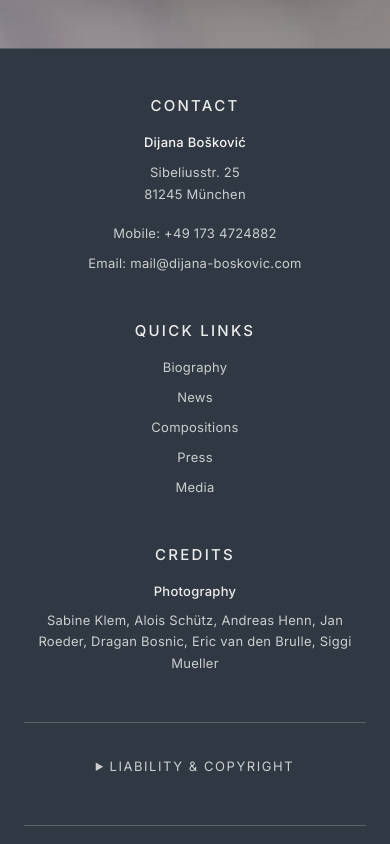
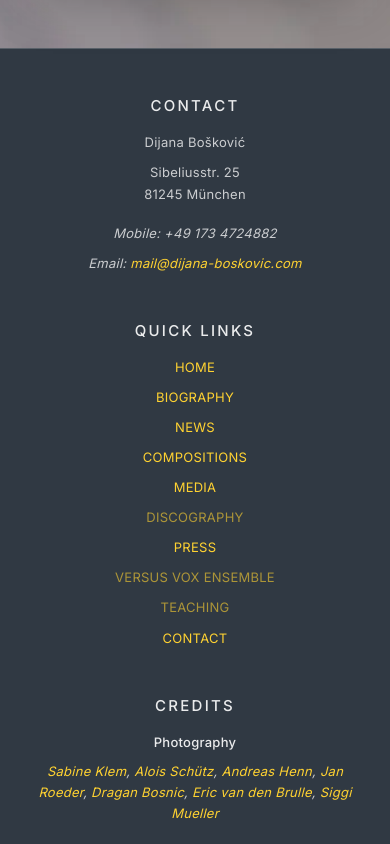
Before and after one commit to Oluwashola001/dijanav2, a Next.js app: page /news in a window 390 px wide. Shown: the part 3560-4404 px from the top of the page. Built offline with nearby package versions, Linux system fonts and the light colour scheme; a web font is replaced by a local one.

Commit message:
edited anvbar and footer

```diff
--- a/app/about/page.tsx
+++ b/app/about/page.tsx
@@ -67,7 +67,8 @@ const CONTENT = {
       block2: {
         title: "Versus Vox & Composition Studies",
         p1: "In 2005, she founded the Versus Vox Ensemble in Munich, which she has led ever since, blending her own compositions with works by other contemporary and historical composers into vibrant musical experiences.",
-        p2: "Her compositional studies with Prof. Manfred Stahnke and Prof. Fredrik Schwenk at the University of Music and Theatre Hamburg culminated in the orchestral project \"ONE\", premiered by the Symphonikern Hamburg."
+        p2: "Her compositional studies with Prof. Manfred Stahnke and Prof. Fredrik Schwenk at the University of Music and Theatre Hamburg culminated in the orchestral project \"ONE\", premiered by the Symphonikern Hamburg.",
+        p3: "The work bridges Western and Eastern classical music, exploring new forms of notation and performance practice."
       },
       block3: {
         title: "Works, Performances & Awards",
@@ -101,26 +102,26 @@ const CONTENT = {
         title: "Versus Vox & Kompositionsstudium",
         content: (
           <>
-            2005 gründete sie in München das <span className="text-amber-200/90">Versus Vox Ensemble</span>, das sie bis heute künstlerisch leitet. In dessen Arbeit verbinden sich eigene Kompositionen mit Werken zeitgenössischer und historischer Komponist*innen zu lebendigen, interdisziplinären Musikerlebnissen.
+            2005 gründete sie in München das <span className="text-amber-200/90">Versus Vox Ensemble</span>, das sie bis heute künstlerisch leitet. In dessen Arbeit verbinden sich eigene Kompositionen mit Werken zeitgenössischer und historischer Komponist*innen zu lebendigen, interdisziplinären Musikerlebnissen. Das <span className="text-amber-200/90">Kompositionsstudium</span> bei Prof. Manfred Stahnke und Prof. Fredrik Schwenk an der Hochschule für Musik und Theater Hamburg schloss sie mit der Orchesterkomposition ONE ab, die von den Symphonikern Hamburg uraufgeführt wurde.
           </>
         )
       },
       5: (
         <>
-          Das Kompositionsstudium bei Prof. Manfred Stahnke und Prof. Fredrik Schwenk an der Hochschule für Musik und Theater Hamburg schloss sie mit der Orchesterkomposition ONE ab, die von den Symphonikern Hamburg uraufgeführt wurde.
+          Das Werk schlägt eine Brücke zwischen westlicher und östlicher Klassik und erforscht neue Formen der Notation und Aufführungspraxis.
         </>
       ),
       6: {
         title: "Werke, Aufführungen & Auszeichnungen",
         content: (
           <>
-            Das kompositorische Spektrum umfasst Werke für <span className="text-amber-200/90">Solo-Instrumente, Kammermusik, Orchester, Chor, Gesang sowie Musiktheater</span>. Aufführungen fanden unter anderem mit dem <span className="text-amber-200/90">Kammerorchester Solisten aus St. Petersburg</span>, mit Mitgliedern der <span className="text-amber-200/90">Münchner Philharmoniker</span> und der <span className="text-amber-200/90">Frankfurter Oper</span>, beim <span className="text-amber-200/90">BEMUS Musikfestival</span> in Belgrad sowie bei den <span className="text-amber-200/90">Tiroler Volksschauspielen</span> statt.
+            Das kompositorische Spektrum umfasst Werke für <span className="text-amber-200/90">Solo-Instrumente, Kammermusik, Orchester, Chor, Gesang sowie Musiktheater</span>. Aufführungen fanden unter anderem mit dem <span className="text-amber-200/90">Kammerorchester Solisten aus St. Petersburg</span>, mit Mitgliedern der <span className="text-amber-200/90">Münchner Philharmoniker</span> und der <span className="text-amber-200/90">Frankfurter Oper</span>, beim <span className="text-amber-200/90">BEMUS Musikfestival</span> in Belgrad sowie bei den <span className="text-amber-200/90">Tiroler Volksschauspielen</span> statt. Das Kammerorchesterwerk <span className="text-amber-200/90">Concerto for Strings</span> wurde von führenden europäischen Radiosendern ausgestrahlt.
           </>
         )
       },
       7: (
         <>
-          Das Kammerorchesterwerk <span className="text-amber-200/90">Concerto for Strings</span> wurde von führenden europäischen Radiosendern ausgestrahlt. Für das Projekt <span className="text-amber-200/90">Lichtspiele</span> erhielt sie Förderungen der <span className="text-amber-200/90">Ernst von Siemens Kunststiftung</span> sowie der <span className="text-amber-200/90">Gerhard-Trede-Stiftung</span>. 2017 wurde sie mit dem <span className="text-amber-200/90">1. Preis</span> beim Internationalen Wettbewerb für Chormusik des <span className="text-amber-200/90">Deutschen Chorverbands</span> ausgezeichnet.
+          Für das Projekt <span className="text-amber-200/90">Lichtspiele</span> erhielt sie Förderungen der <span className="text-amber-200/90">Ernst von Siemens Kunststiftung</span> sowie der <span className="text-amber-200/90">Gerhard-Trede-Stiftung</span>. 2017 wurde sie mit dem <span className="text-amber-200/90">1. Preis</span> beim Internationalen Wettbewerb für Chormusik des <span className="text-amber-200/90">Deutschen Chorverbands</span> ausgezeichnet.
         </>
       )
     },
@@ -135,7 +136,8 @@ const CONTENT = {
       block2: {
         title: "Versus Vox & Kompositionsstudium",
         p1: "2005 gründete sie in München das Versus Vox Ensemble, das sie bis heute künstlerisch leitet. In dessen Arbeit verbinden sich eigene Kompositionen mit Werken zeitgenössischer und historischer Komponist*innen zu lebendigen, interdisziplinären Musikerlebnissen.",
-        p2: "Das Kompositionsstudium bei Prof. Manfred Stahnke und Prof. Fredrik Schwenk an der Hochschule für Musik und Theater Hamburg schloss sie mit der Orchesterkomposition ONE ab, die von den Symphonikern Hamburg uraufgeführt wurde."
+        p2: "Das Kompositionsstudium bei Prof. Manfred Stahnke und Prof. Fredrik Schwenk an der Hochschule für Musik und Theater Hamburg schloss sie mit der Orchesterkomposition ONE ab, die von den Symphonikern Hamburg uraufgeführt wurde.",
+        p3: "Das Werk schlägt eine Brücke zwischen westlicher und östlicher Klassik und erforscht neue Formen der Notation und Aufführungspraxis."
       },
       block3: {
         title: "Werke, Aufführungen & Auszeichnungen",
@@ -504,19 +506,19 @@ function HeroVideo({ startPlaying, language, isVideoMuted }: {
     if (isMobile) {
       switch (position) {
         case 'top-center':
-          return 'top-16 -translate-y-1/2 left-1/2 -translate-x-1/2 w-[85%] max-w-md items-center text-center';
+          return 'top-18 -translate-y-1/2 left-1/2 -translate-x-1/2 w-[85%] max-w-md items-center text-center';
         case 'top-left':
-          return 'top-[7%] left-4 w-[60%] max-w-xs items-start text-left';
+          return 'top-[10%] left-4 w-[60%] max-w-xs items-start text-left';
         case 'upper-right':
-          return 'top-14 right-4 w-[80%] max-w-sm items-center text-center';
+          return 'top-16 right-4 w-[80%] max-w-sm items-center text-center';
         case 'full-width':
-          return 'top-[5%] left-4 right-4 w-[calc(100%-2rem)] items-center text-center';
+          return 'top-[8%] left-4 right-4 w-[calc(100%-2rem)] items-center text-center';
         case 'high-up':
-          return 'top-[5%] left-4 right-4 w-[calc(100%-2rem)] items-center text-center';
+          return 'top-[8%] left-4 right-4 w-[calc(100%-2rem)] items-center text-center';
         case 'mid-screen':
           return 'top-[21%] left-4 right-4 w-[calc(100%-2rem)] items-center text-center';
         default:
-          return 'top-14 left-1/2 -translate-x-1/2 w-[85%] max-w-md items-center text-center';
+          return 'top-16 left-1/2 -translate-x-1/2 w-[85%] max-w-md items-center text-center';
       }
     }
 
@@ -693,6 +695,10 @@ function BioBlocks({ language }: { language: Language }) {
             <AnimatedParagraph delay={0.15}>
               <p>{text.block2.p2}</p>
             </AnimatedParagraph>
+
+            <AnimatedParagraph delay={0.2}>
+              <p>{text.block2.p3}</p>
+            </AnimatedParagraph>
           </div>
         </section>
 
--- a/components/Footer.tsx
+++ b/components/Footer.tsx
@@ -101,17 +101,14 @@ export default function Footer() {
                 lineHeight: 1.7
               }}
             >
-              <p
-                className="text-white/95"
-                style={{
-                  fontWeight: 500
-                }}
-              >
-                Dijana Bošković
+              <p>Dijana Bošković</p>
+              <p>Sibeliusstr. 25<br />81245 München</p>
+              <p className="pt-2 italic">
+                Mobile: <a href="tel:+491734724882" className="hover:text-amber-200 transition-colors">+49 173 4724882</a>
               </p>
-              <p>Sibeliusstr. 25<br />81245 München</p>
-              <p className="pt-2">Mobile: <a href="tel:+491734724882" className="hover:text-amber-200 transition-colors">+49 173 4724882</a></p>
-              <p>Email: <a href="mailto:mail@dijana-boskovic.com" className="hover:text-amber-200 transition-colors">mail@dijana-boskovic.com</a></p>
+              <p className="italic">
+                Email: <a href="mailto:mail@dijana-boskovic.com" className="text-amber-300 hover:text-amber-200 transition-colors">mail@dijana-boskovic.com</a>
+              </p>
             </div>
           </div>
 
@@ -129,8 +126,9 @@ export default function Footer() {
             >
               {t.quickLinks}
             </h3>
+            {/* Desktop: 2 columns layout */}
             <nav
-              className="flex flex-col space-y-2"
+              className="hidden md:grid md:grid-cols-2 md:gap-x-8 md:gap-y-2"
               style={{
                 fontFamily: "'Inter', 'Helvetica Neue', Arial, sans-serif",
                 fontSize: '13px',
@@ -139,11 +137,44 @@ export default function Footer() {
                 lineHeight: 1.7
               }}
             >
-              <Link href="/about" className="text-white/75 hover:text-amber-200 transition-colors">{t.links.bio}</Link>
-              <Link href="/news" className="text-white/75 hover:text-amber-200 transition-colors">{t.links.news}</Link>
-              <Link href="/compositions/works" className="text-white/75 hover:text-amber-200 transition-colors">{t.links.compositions}</Link>
-              <Link href="/press" className="text-white/75 hover:text-amber-200 transition-colors">{t.links.press}</Link>
-              <Link href="/media" className="text-white/75 hover:text-amber-200 transition-colors">{t.links.media}</Link>
+              {/* Left Column - First 6 items */}
+              <div className="flex flex-col space-y-2">
+                <Link href="/" className="text-amber-300 hover:text-amber-200 transition-colors uppercase">{language === 'en' ? 'Home' : 'Startseite'}</Link>
+                <Link href="/about" className="text-amber-300 hover:text-amber-200 transition-colors uppercase">{t.links.bio}</Link>
+                <Link href="/news" className="text-amber-300 hover:text-amber-200 transition-colors uppercase">{t.links.news}</Link>
+                <Link href="/compositions/works" className="text-amber-300 hover:text-amber-200 transition-colors uppercase">{t.links.compositions}</Link>
+                <Link href="/media" className="text-amber-300 hover:text-amber-200 transition-colors uppercase">{t.links.media}</Link>
+                <span className="text-amber-300 cursor-not-allowed uppercase opacity-60">{language === 'en' ? 'Discography' : 'Diskografie'}</span>
+              </div>
+              {/* Right Column - Last 4 items */}
+              <div className="flex flex-col space-y-2">
+                <Link href="/press" className="text-amber-300 hover:text-amber-200 transition-colors uppercase">{t.links.press}</Link>
+                <span className="text-amber-300 cursor-not-allowed uppercase opacity-60">{language === 'en' ? 'Versus Vox Ensemble' : 'Versus Vox Ensemble'}</span>
+                <span className="text-amber-300 cursor-not-allowed uppercase opacity-60">{language === 'en' ? 'Teaching' : 'Unterricht'}</span>
+                <Link href="/contact" className="text-amber-300 hover:text-amber-200 transition-colors uppercase">{language === 'en' ? 'Contact' : 'Kontakt'}</Link>
+              </div>
+            </nav>
+            {/* Mobile: Single column layout */}
+            <nav
+              className="flex md:hidden flex-col space-y-2"
+              style={{
+                fontFamily: "'Inter', 'Helvetica Neue', Arial, sans-serif",
+                fontSize: '13px',
+                fontWeight: 400,
+                letterSpacing: '0.02em',
+                lineHeight: 1.7
+              }}
+            >
+              <Link href="/" className="text-amber-300 hover:text-amber-200 transition-colors uppercase">{language === 'en' ? 'Home' : 'Startseite'}</Link>
+              <Link href="/about" className="text-amber-300 hover:text-amber-200 transition-colors uppercase">{t.links.bio}</Link>
+              <Link href="/news" className="text-amber-300 hover:text-amber-200 transition-colors uppercase">{t.links.news}</Link>
+              <Link href="/compositions/works" className="text-amber-300 hover:text-amber-200 transition-colors uppercase">{t.links.compositions}</Link>
+              <Link href="/media" className="text-amber-300 hover:text-amber-200 transition-colors uppercase">{t.links.media}</Link>
+              <span className="text-amber-300 cursor-not-allowed uppercase opacity-60">{language === 'en' ? 'Discography' : 'Diskografie'}</span>
+              <Link href="/press" className="text-amber-300 hover:text-amber-200 transition-colors uppercase">{t.links.press}</Link>
+              <span className="text-amber-300 cursor-not-allowed uppercase opacity-60">{language === 'en' ? 'Versus Vox Ensemble' : 'Versus Vox Ensemble'}</span>
+              <span className="text-amber-300 cursor-not-allowed uppercase opacity-60">{language === 'en' ? 'Teaching' : 'Unterricht'}</span>
+              <Link href="/contact" className="text-amber-300 hover:text-amber-200 transition-colors uppercase">{language === 'en' ? 'Contact' : 'Kontakt'}</Link>
             </nav>
           </div>
 
@@ -172,13 +203,13 @@ export default function Footer() {
               }}
             >
               <p className="text-white/90 mb-2" style={{ fontWeight: 500 }}>{t.photography}</p>
-              <p className="leading-relaxed">
-                <a href="http://www.sabine-klem.de/" target="_blank" rel="noopener noreferrer" className="hover:text-amber-200 transition-colors">Sabine Klem</a>, {' '}
-                <a href="http://alois-schuetz.de/" target="_blank" rel="noopener noreferrer" className="hover:text-amber-200 transition-colors">Alois Schütz</a>, {' '}
-                <a href="http://www.andreashenn.com/" target="_blank" rel="noopener noreferrer" className="hover:text-amber-200 transition-colors">Andreas Henn</a>, {' '}
-                Jan Roeder, Dragan Bosnic, {' '}
-                <a href="http://evbphoto.com/" target="_blank" rel="noopener noreferrer" className="hover:text-amber-200 transition-colors">Eric van den Brulle</a>, {' '}
-                Siggi Mueller
+              <p className="leading-relaxed italic">
+                <a href="http://www.sabine-klem.de/" target="_blank" rel="noopener noreferrer" className="text-amber-300 hover:text-amber-200 transition-colors">Sabine Klem</a>, {' '}
+                <a href="http://alois-schuetz.de/" target="_blank" rel="noopener noreferrer" className="text-amber-300 hover:text-amber-200 transition-colors">Alois Schütz</a>, {' '}
+                <a href="http://www.andreashenn.com/" target="_blank" rel="noopener noreferrer" className="text-amber-300 hover:text-amber-200 transition-colors">Andreas Henn</a>, {' '}
+                <span className="text-amber-300">Jan Roeder</span>, <span className="text-amber-300">Dragan Bosnic</span>, {' '}
+                <a href="http://evbphoto.com/" target="_blank" rel="noopener noreferrer" className="text-amber-300 hover:text-amber-200 transition-colors">Eric van den Brulle</a>, {' '}
+                <span className="text-amber-300">Siggi Mueller</span>
               </p>
             </div>
           </div>
```
Also changed, not shown: components/Navbar.tsx (+28 -16 lines).
